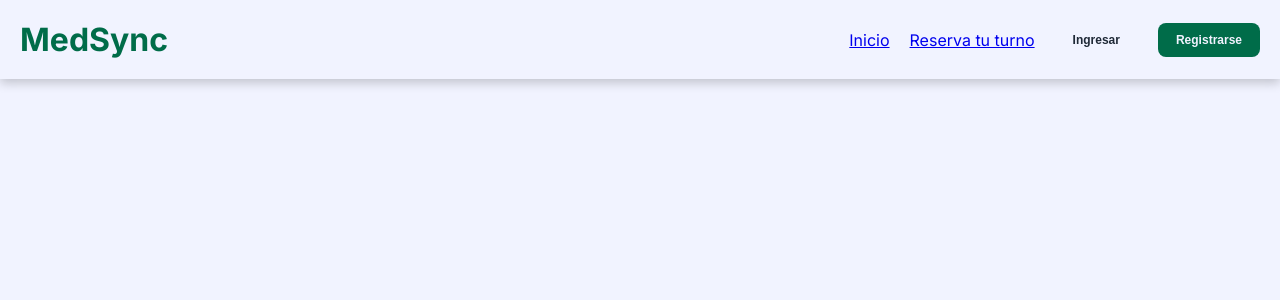
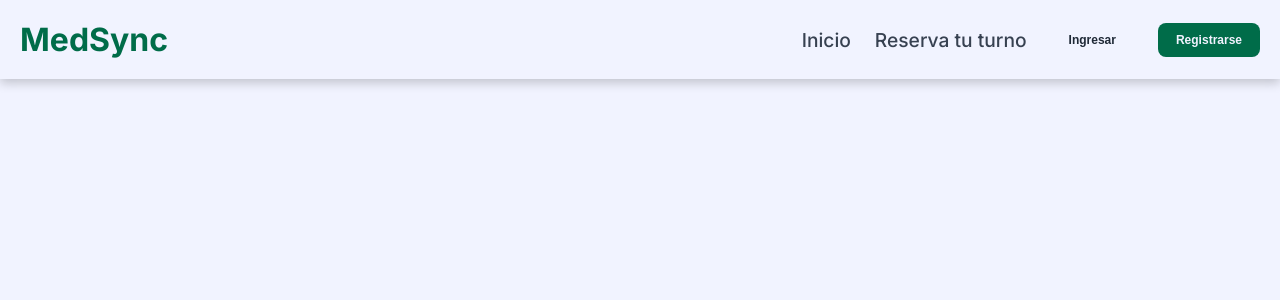
Before and after one commit to lucassosaurquiza/medsync, a React (Vite) app: page / in a window 1280 px wide. Shown: the top 300 px of the page. Built offline with nearby package versions, Linux system fonts and the light colour scheme.

Commit message:
feat: update header component

```diff
--- a/src/components/Header/index.jsx
+++ b/src/components/Header/index.jsx
@@ -12,14 +12,18 @@ function Header () {
           <h1 className='header__title'>MedSync</h1>
         </div>
 
-        <div className='header__actions'>
-          <Link to='/'>Inicio</Link>
-          <Link to='/reserve-turn'>Reserva tu turno</Link>
+        <nav className='header-nav'>
+          <Link className='header-nav__home' to='/'>
+            Inicio
+          </Link>
+          <Link className='header-nav__turn' to='/reserve-turn'>
+            Reserva tu turno
+          </Link>
           <LoginButton />
           <RegisterButton />
-        </div>
+        </nav>
 
-        <button className='header__menu-button'>
+        <button className='header-button'>
           <Menu size={28} />
         </button>
       </header>
--- a/src/components/Header/styles.css
+++ b/src/components/Header/styles.css
@@ -1,16 +1,14 @@
 .header {
   display: flex;
   align-items: center;
-  gap: 10px;
   justify-content: space-between;
   width: 100%;
+  padding: 20px;
   box-shadow: 0 4px 10px rgba(0, 0, 0, 0.2);
-  padding: 20px;
 }
 
 .header__container {
   display: flex;
-  gap: 20px;
   align-items: center;
 }
 
@@ -19,28 +17,79 @@
   font-size: var(--font-h1);
 }
 
-.header__actions {
+/* NAVIGATION */
+
+.header-nav {
   display: none;
-  gap: 20px;
   align-items: center;
+  gap: 24px;
+  margin-left: auto;
 }
 
-.header__menu-button {
+.header-nav a {
+  text-decoration: none;
+  font-weight: 500;
+  transition: 0.2s ease;
+}
+
+/* Links */
+
+.header-nav__home,
+.header-nav__turn {
+  color: var(--color-secondary);
+  font-size: 1.2rem;
+  font-weight: 500;
+  position: relative;
+}
+
+.header-nav__home:hover,
+.header-nav__turn:hover {
+  color: var(--color-primary);
+}
+
+/* Menu button */
+
+.header-button {
   border: none;
+  background: transparent;
   cursor: pointer;
-  background-color: transparent;
   display: flex;
   align-items: center;
   justify-content: center;
+  padding: 8px;
+  border-radius: 8px;
+  transition: background-color 0.2s ease;
+}
+
+.header-button:hover {
+  background-color: rgba(0, 0, 0, 0.08);
+}
+
+.header-nav__home::after,
+.header-nav__turn::after {
+  content: "";
+  position: absolute;
+  left: 0;
+  bottom: -4px;
+  width: 0;
+  height: 2px;
+  background-color: var(--color-primary);
+  transition: width 0.3s ease;
+}
+
+.header-nav__home:hover::after,
+.header-nav__turn:hover::after {
+  width: 100%;
 }
 
 /* Tablet/Desktop */
+
 @media (min-width: 800px) {
-  .header__actions {
+  .header-nav {
     display: flex;
   }
 
-  .header__menu-button {
+  .header-button {
     display: none;
   }
 }
```
